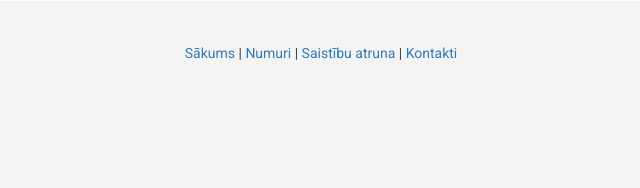
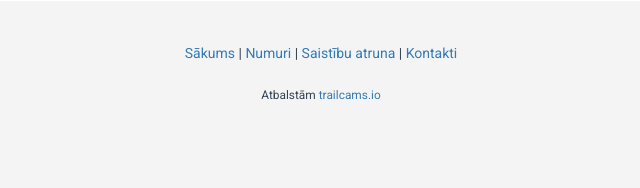
Before and after one commit to aabele/kasmanzvana.lv, a Django app: template blog/templates/blog/post_list.html in a window 1280 px wide. Shown: the part 612-800 px from the top of the page, without its empty margins (319-959 px from the left). Run offline with Django 3.2, Linux system fonts and the light colour scheme; the template is opened without the code that fills it, so the values that code supplies are empty; some libraries are stand-ins or nearby versions.

Commit message:
* Added link to trailcams.io * Added number length check.

```diff
--- a/website/static/js/common.js
+++ b/website/static/js/common.js
@@ -112,11 +112,16 @@ var space = {};
 
         this.$form = $("#number-form");
         this.$number = this.$form.find("#number");
+        this.$number.on("keypress", $.proxy(this._validateNumber, this));
         this.$form.on("submit", $.proxy(this._formSubmit, this));
 
     }
 
     KasManZvana.prototype = {
+
+        _validateNumber: function(ev) {
+            this.$number.val(this.$number.val().slice(0, 8))
+        },
 
         /**
          * Google analytics
--- a/website/templates/website/base.html
+++ b/website/templates/website/base.html
@@ -161,6 +161,9 @@
                         <span><a href="{{ link_url }}" title="Kontakti">Kontakti</a></span>
                     {% endif %}
                 </div>
+                <div class="col-md-8 col-md-offset-2 text-center padding2 small">
+                    Atbalstām <a href="https://www.trailcams.io">trailcams.io</a>
+                </div>
             </div>
 
         </div>
```
